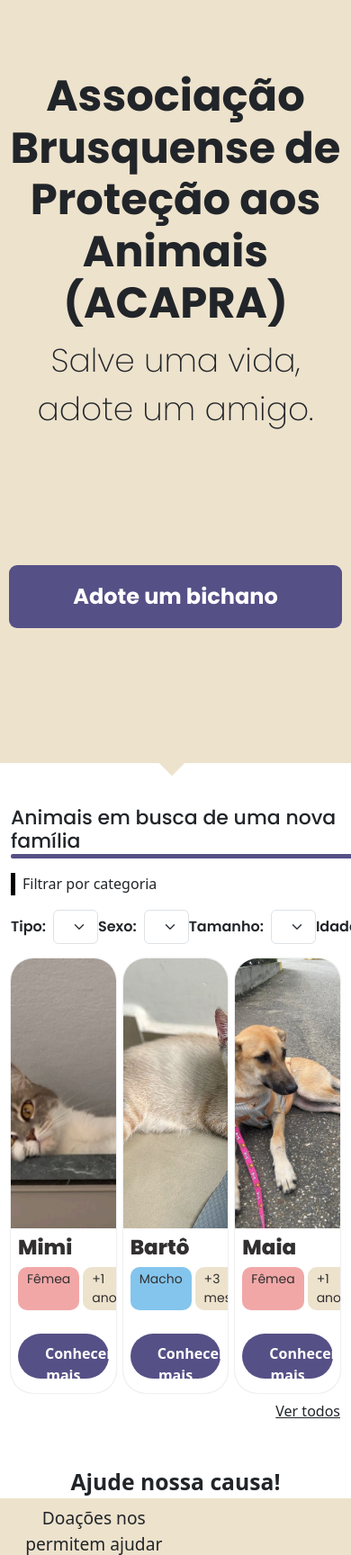
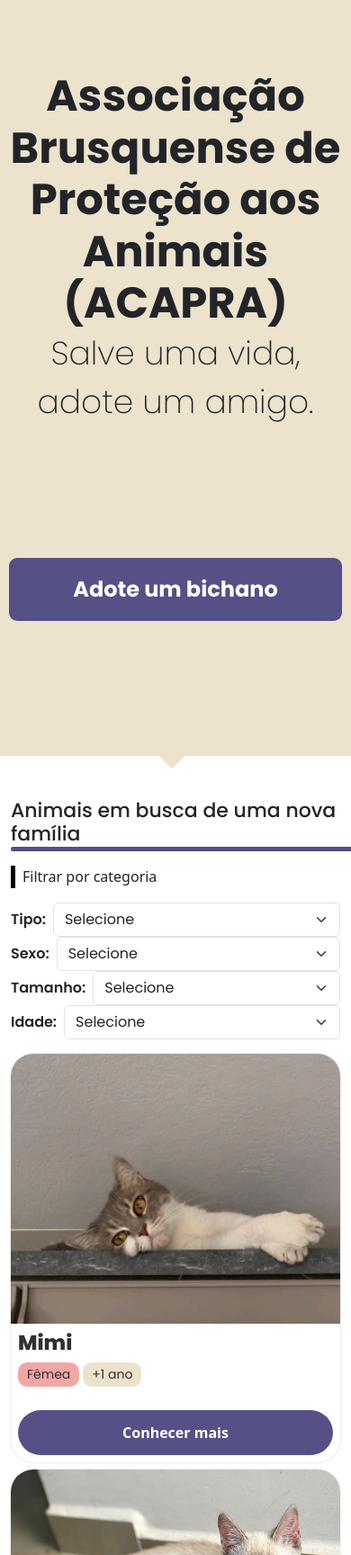
Before and after one commit to vitor1raider/projeto-acapra, a plain HTML site: page acapra/index.html in a window 390 px wide. Shown: the part 202-1930 px from the top of the page at 90% size. Drawn offline with nearby package versions, Linux system fonts and the light colour scheme; a web font is replaced by a local one.

Commit message:
ajustes responsividade

```diff
--- a/acapra/css/styles.css
+++ b/acapra/css/styles.css
@@ -88,14 +88,6 @@
     width: 555px;
 }
 
-/* .efeito{
-    width: 586px;
-    height: 612px;
-    background: #ffffff;
-    opacity: 0.31;
-    filter: blur(77.5px);
-} */
-
 .divisor{
     position: absolute;
     width: 20px;
@@ -107,7 +99,6 @@
 }
 
 /* Final home */
-
 
 .subtitle{
     font-size: 22px;
@@ -148,12 +139,6 @@
 .box-img{
     height: 300px;
 }
-
-
-
-
-
-
 
 .info-pet h3{
     color: rgb(49, 47, 47);
@@ -210,23 +195,13 @@
     font-weight: 600;
 }
 
-@media (max-width: 1024px) {
-    .img-cachorro {
-        display: none;
-    }
-
-    .info-ong {
-        text-align: center;
-    }
-}
-
 .footer {
     position: relative;
     display: flex;
     align-items: center;
     background-color: #EDE2CC;
     padding: 2%;
-  }
+}
 
 .footer div {
     text-align: center;
@@ -240,7 +215,6 @@
     width: 100%;
 }
 
-
 .footer-separador {
     position: absolute;
     left: 50%;
@@ -248,7 +222,7 @@
     bottom: 20%;
     width: 3px;
     background-color: #555086;
-  }
+}
 
 .footer-direita {
     text-align: center;
@@ -259,3 +233,29 @@
     height: 100px;
     width: 100px;
 }
+
+@media (max-width: 1024px) {
+    .img-cachorro {
+        display: none;
+    }
+
+    .info-ong {
+        width: 100%;
+        text-align: center;
+    }
+    .info-ong h1{
+        margin: auto;
+    }
+}
+
+@media (max-width: 992px) {
+    ul {
+        flex-direction: column;
+    }
+}
+
+@media (max-width: 768px) {
+    #card-pets {
+        flex-direction: column;
+    }
+}
```
